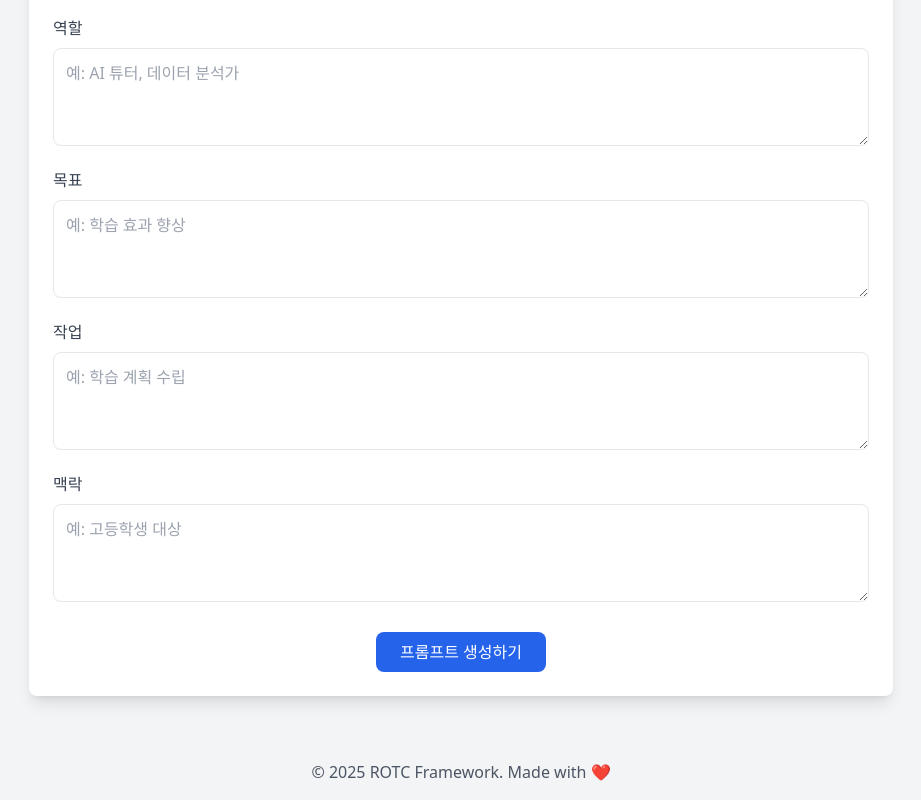
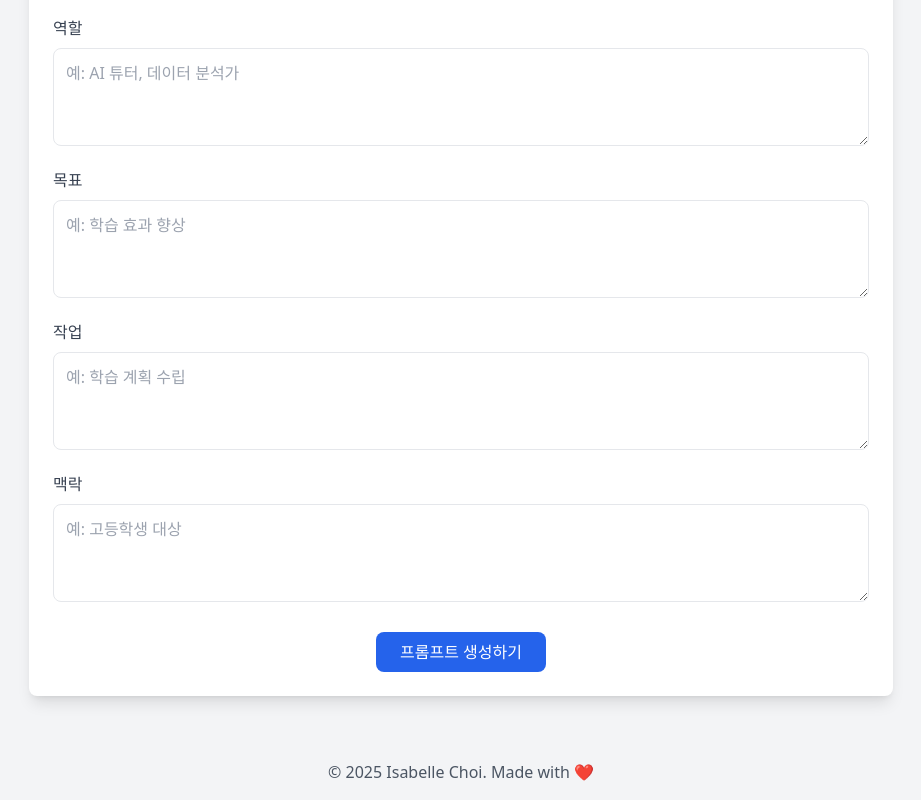
Before and after one commit to isaaskywalker/Prompt_Generator, a React (Create React App) app: page / in a window 1280 px wide. Shown: the part 188-988 px from the top of the page, without its empty margins (179-1100 px from the left). Built offline with nearby package versions, Linux system fonts and the light colour scheme.

Commit message:
change name

```diff
--- a/src/App.js
+++ b/src/App.js
@@ -17,7 +17,7 @@ function App() {
       </main>
 
       <footer className="py-4 text-center text-gray-600">
-        <p>© 2025 ROTC Framework. Made with ❤️ </p>
+        <p>© 2025 Isabelle Choi. Made with ❤️ </p>
       </footer>
     </div>
   );
```
